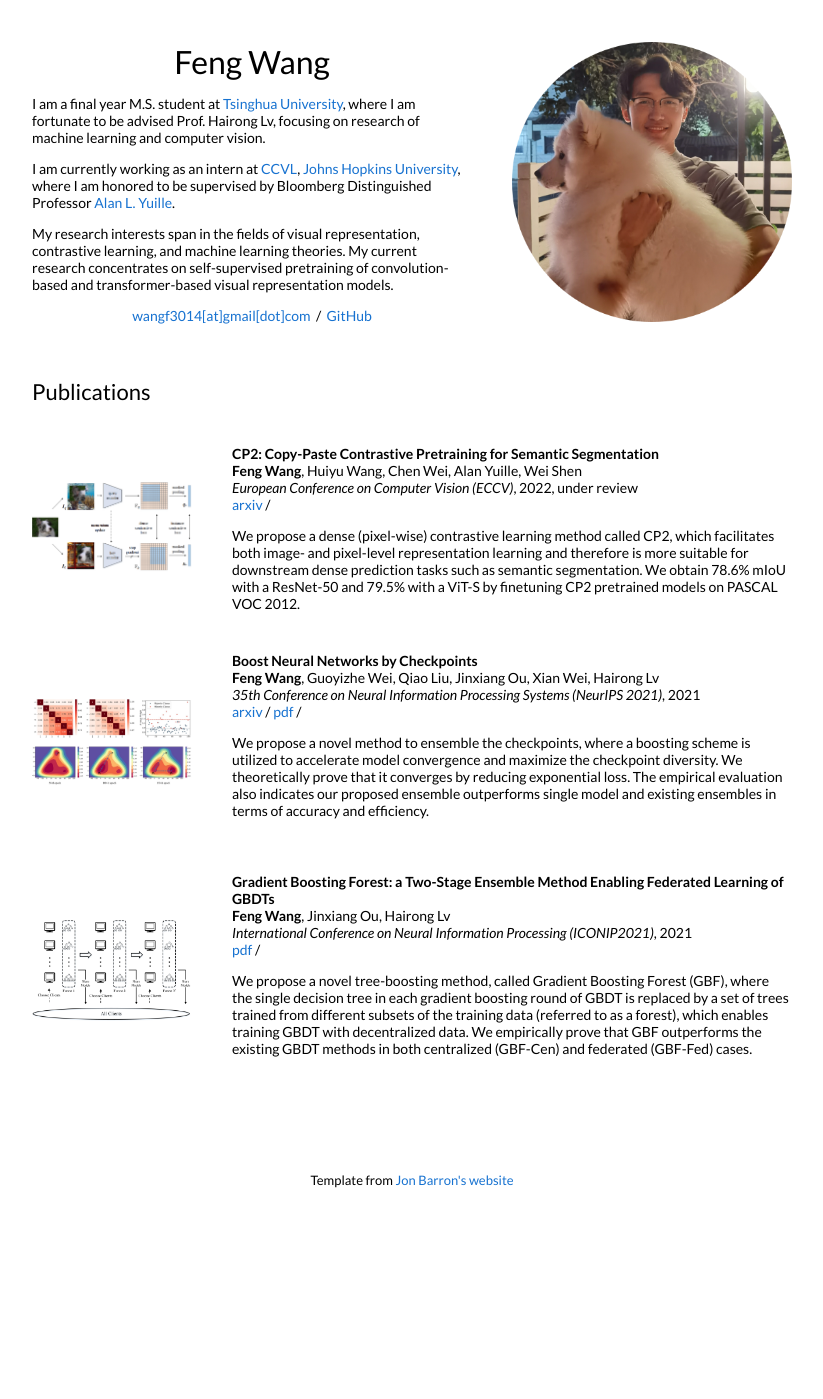
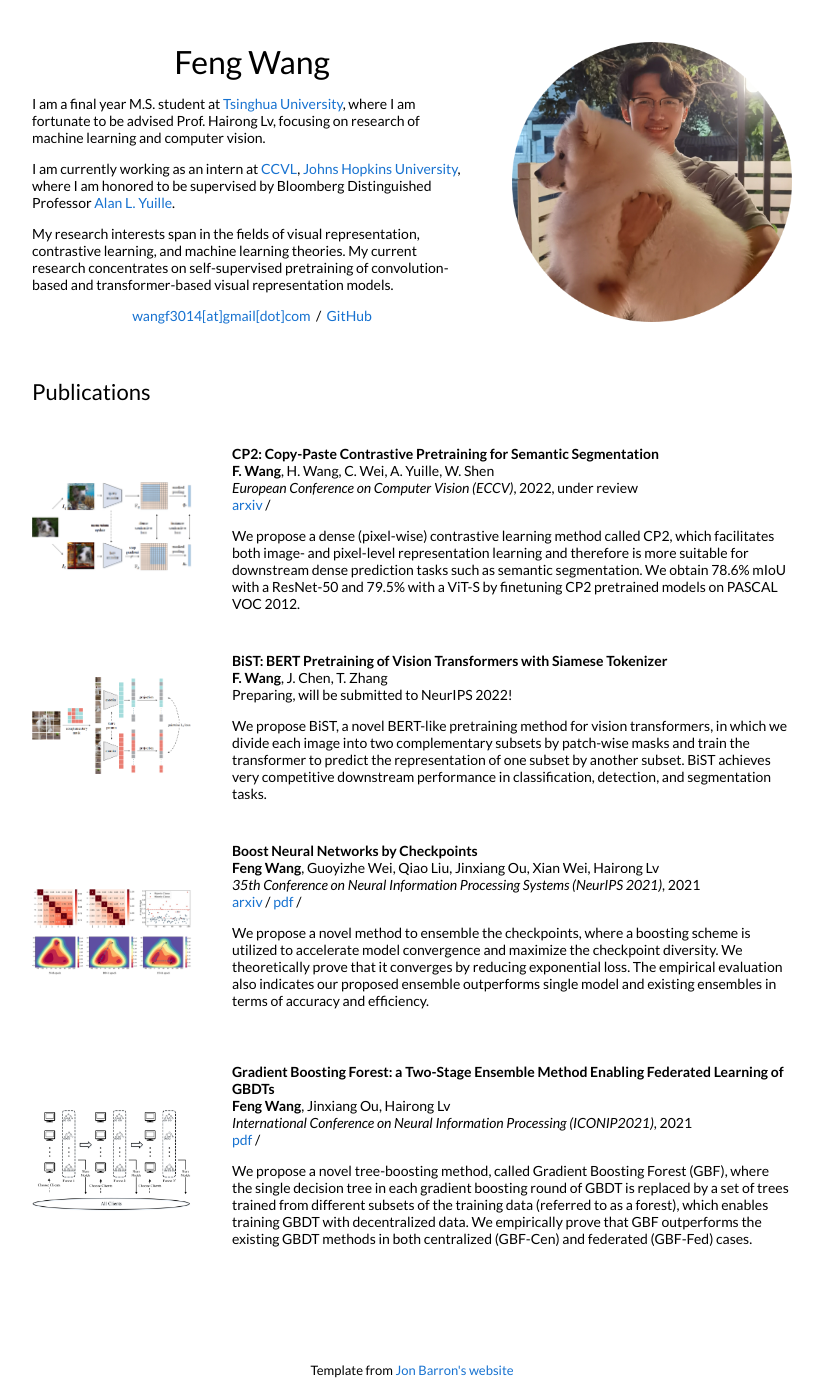
Before and after one commit to feng-wang-thu19/wangf.github.io, a Jekyll site: the page built from _posts/2019-05-29-crv.markdown, in a window 1280 px wide. Shown: the whole page, without its empty margins (228-1051 px from the left). Built offline with Jekyll 4.4.1, drawn with Linux system fonts in a browser that asks for light colours; before the commit the page ends 1209 px from its top, so only the background shows below that.

Commit message:
Update default.html

```diff
--- a/_layouts/default.html
+++ b/_layouts/default.html
@@ -62,8 +62,7 @@
             <td style="padding:2.5%;width:75%;vertical-align:middle">
               <h3>CP2: Copy-Paste Contrastive Pretraining for Semantic Segmentation</h3>
               <br>
-              <strong>Feng Wang</strong>, Huiyu Wang, Chen Wei, Alan Yuille, Wei Shen
-
+              <strong>F. Wang</strong>, H. Wang, C. Wei, A. Yuille, W. Shen
               <br>
               <em>European Conference on Computer Vision (ECCV)</em>, 2022, under review
               <br>
@@ -73,6 +72,22 @@
               We propose a dense (pixel-wise) contrastive learning method called CP2, which facilitates both image- and pixel-level representation learning and therefore is more suitable for downstream dense prediction tasks such as semantic segmentation. We obtain 78.6% mIoU with a ResNet-50 and 79.5% with a ViT-S by finetuning CP2 pretrained models on PASCAL VOC 2012.
             </td>
           </tr>
+
+          <tr>
+            <td style="padding:2.5%;width:25%;vertical-align:middle;min-width:120px">
+              <img src="images/thumbnail_4.png" alt="project image" style="width:auto; height:auto; max-width:100%;" />
+            </td>
+            <td style="padding:2.5%;width:75%;vertical-align:middle">
+              <h3>BiST: BERT Pretraining of Vision Transformers with Siamese Tokenizer</h3>
+              <br>
+              <strong>F. Wang</strong>, J. Chen, T. Zhang
+              <br>
+              Preparing, will be submitted to NeurIPS 2022!
+              <p></p>
+              We propose BiST, a novel BERT-like pretraining method for vision transformers, in which we divide each image into two complementary subsets by patch-wise masks and train the transformer to predict the representation of one subset by another subset. BiST achieves very competitive downstream performance in classification, detection, and segmentation tasks.
+            </td>
+          </tr>
+
           {% for post in site.posts %}
           {% for cat in post.categories %}
           {% if cat == 'research' %}
```
